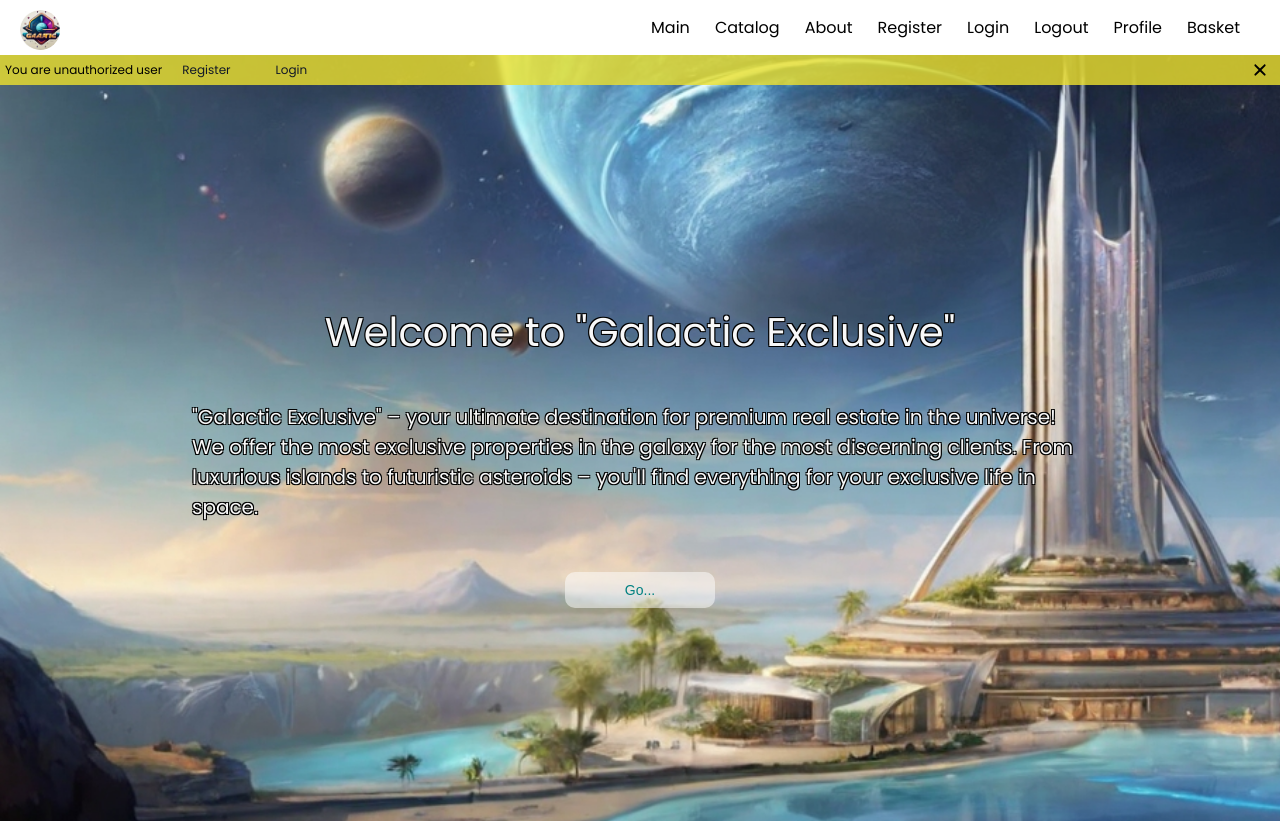
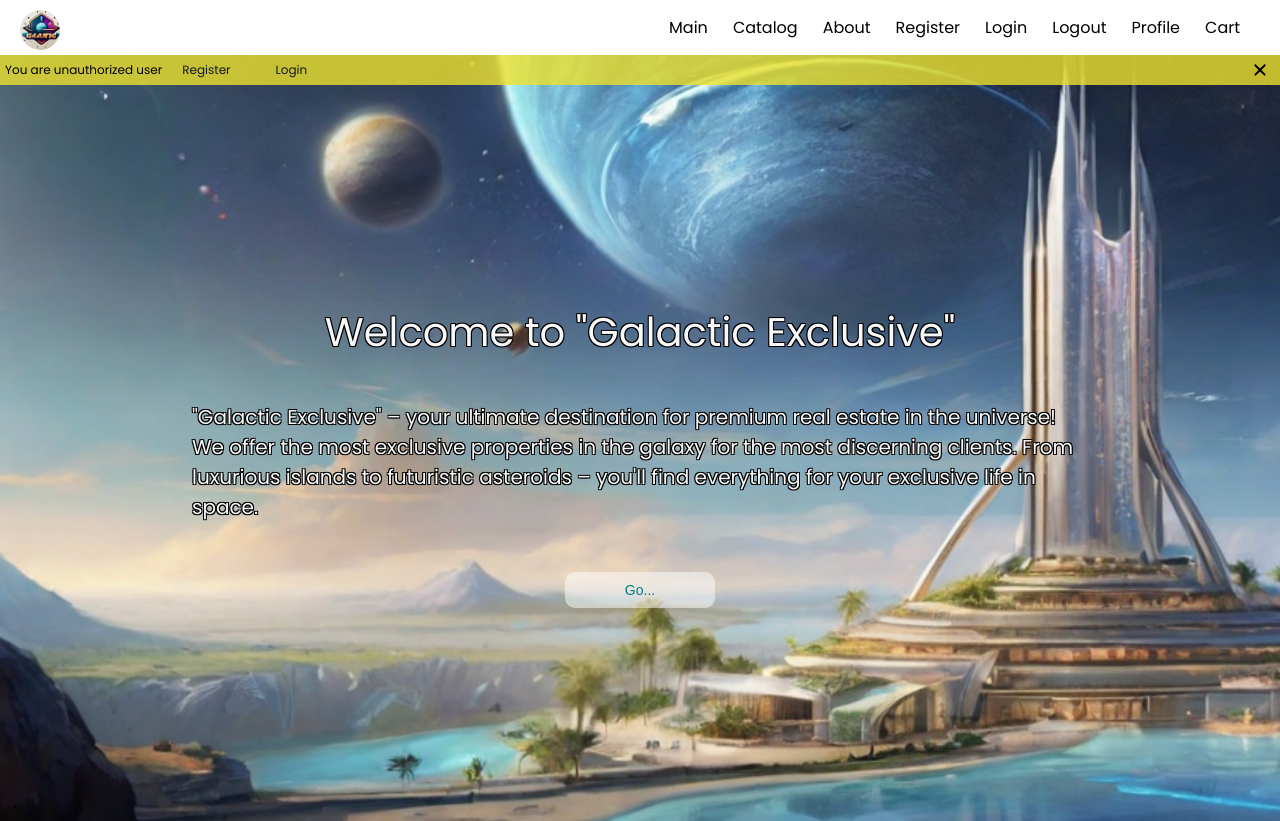
Before and after one commit to peregreenus/DEVS-eCommerce-App, a React app: page / in a window 1280 px wide. Shown: the top 821 px of the page. Built offline with nearby package versions, Linux system fonts and the light colour scheme.

Commit message:
fix: rename basket to card

```diff
--- a/src/view/components/common/navbar/navbar.tsx
+++ b/src/view/components/common/navbar/navbar.tsx
@@ -75,8 +75,8 @@ function Navbar() {
         <Link to="/profile" onClick={toggleMenu}>
           Profile
         </Link>
-        <Link to="/basket" onClick={toggleMenu}>
-          Basket
+        <Link to="/cart" onClick={toggleMenu}>
+          Cart
         </Link>
       </div>
     </nav>
```
